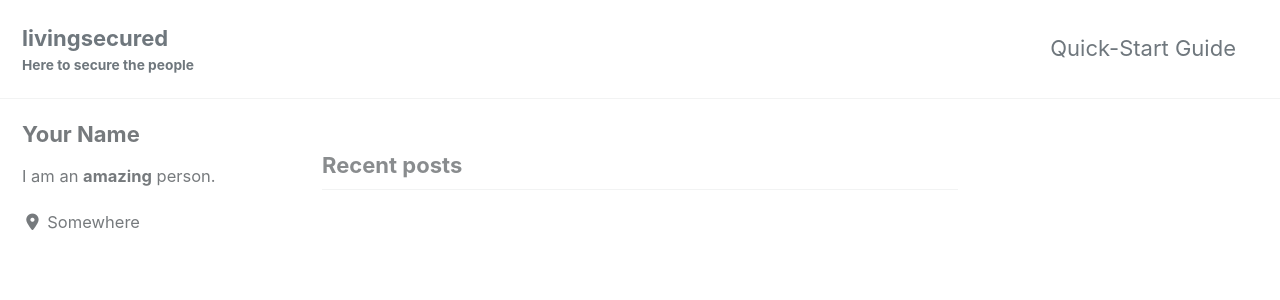
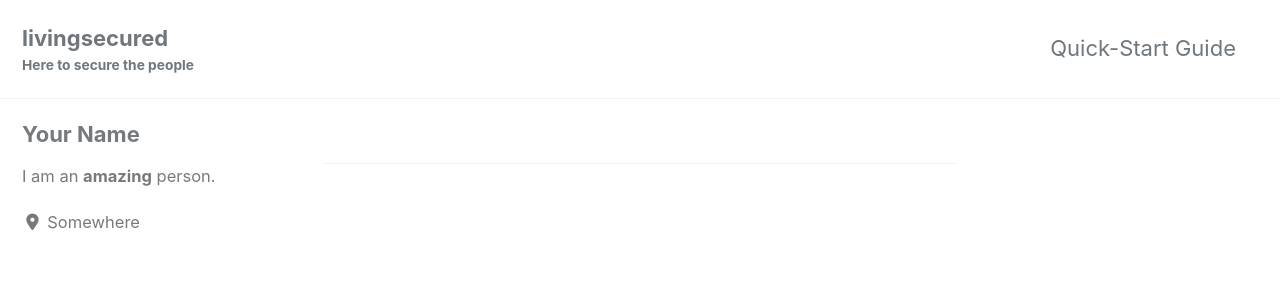
Before and after one commit to drbussell/Livingsecured, a Jekyll site: the page built from index.html, in a window 1280 px wide and 900 px high. Shown: the top 300 px of the window. Built offline with Jekyll 4.4.1, drawn with Linux system fonts in a browser that asks for light colours; cached includes are drawn as plain includes; nearby versions of some CDN libraries; the list of posts is cut into pages by our own code.

Commit message:
Update home.html

```diff
--- a/_layouts/home.html
+++ b/_layouts/home.html
@@ -4,7 +4,7 @@ layout: archive
 
 {{ content }}
 
-<h3 class="archive__subtitle">{{ site.data.ui-text[site.locale].recent_posts | default: "Recent Posts" }}</h3>
+<h3 class="archive__subtitle">{{ hello world }}</h3>
 
 {% for post in paginator.posts %}
   {% include archive-single.html %}
```
